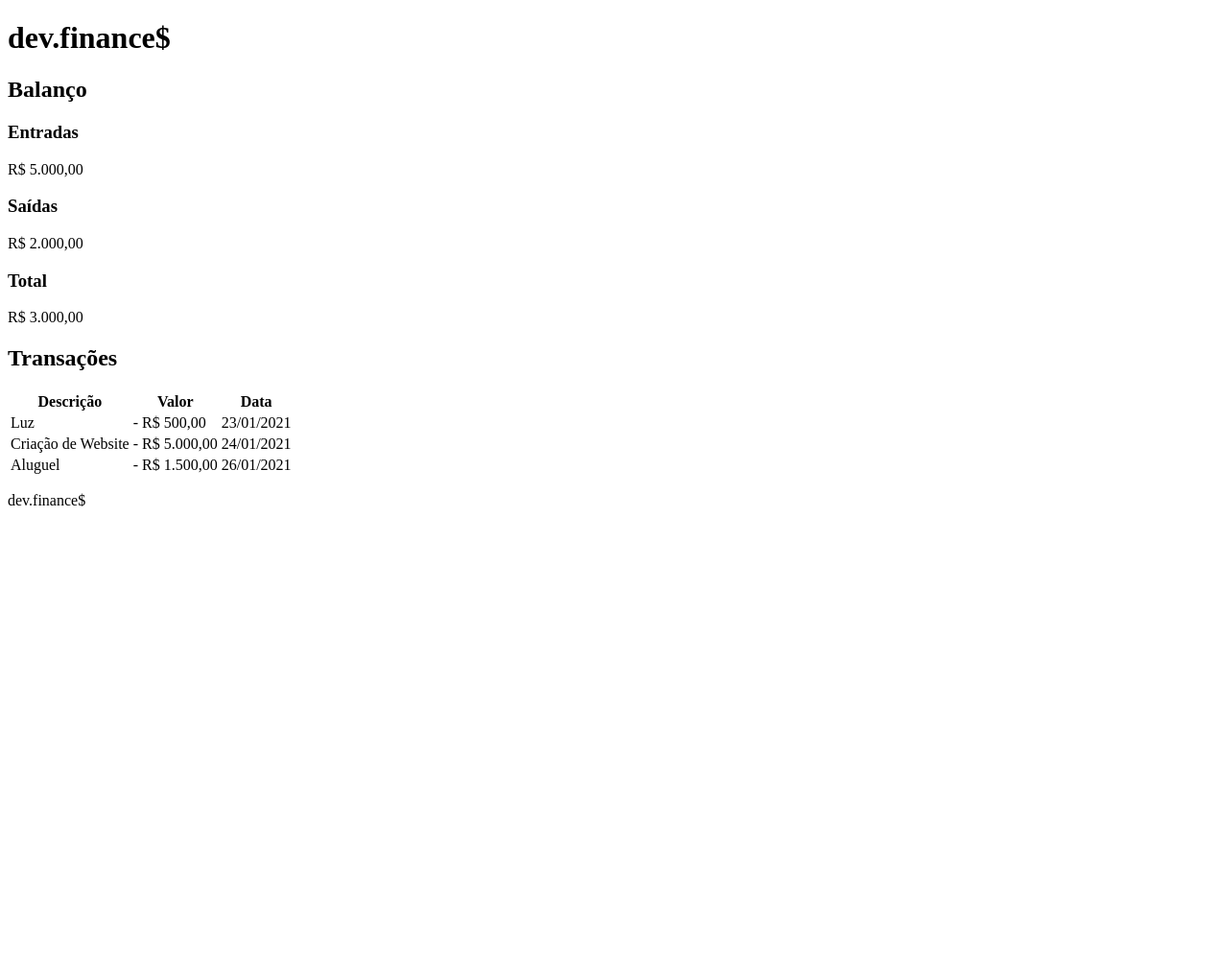
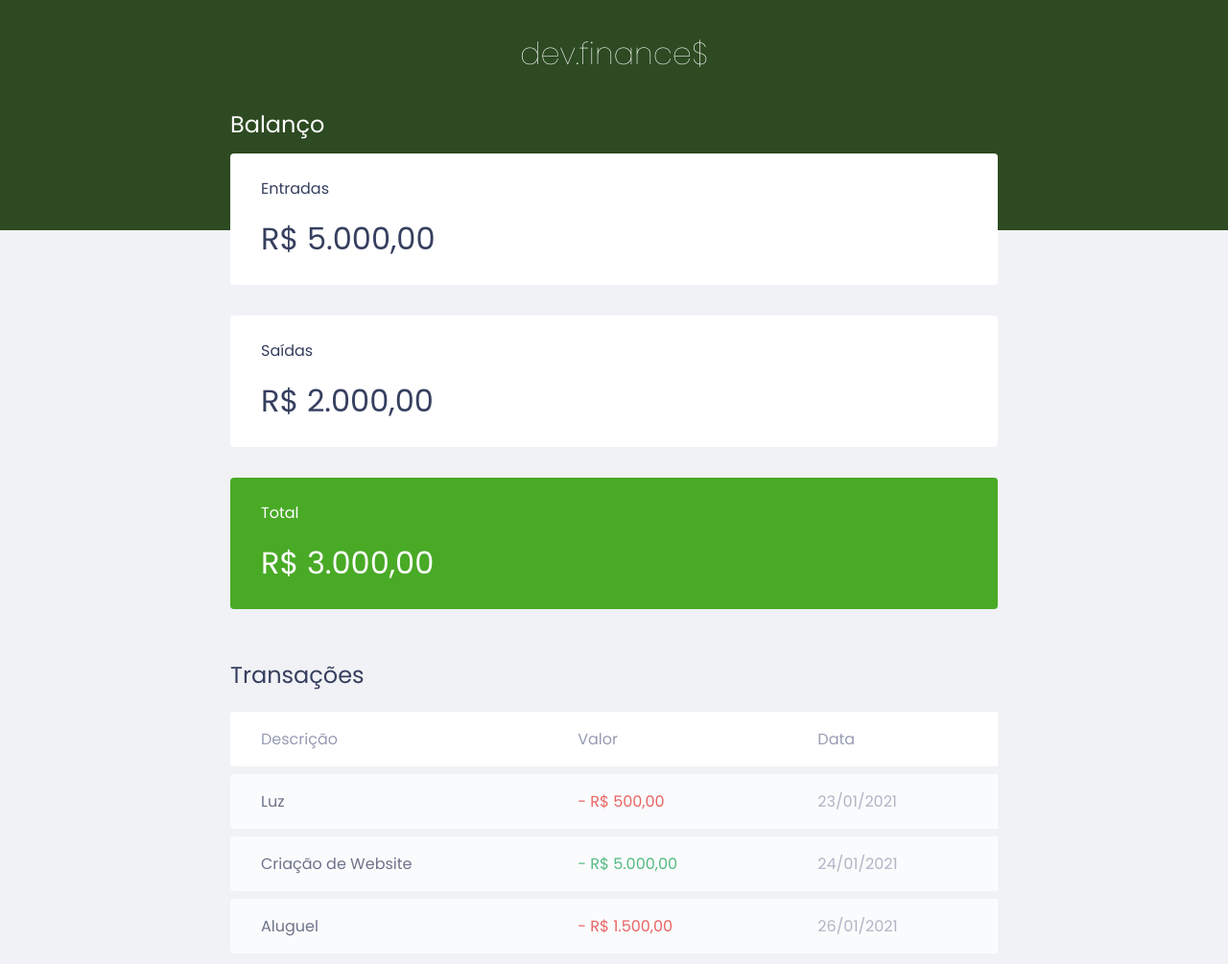
Before and after one commit to vktorbr/dev.finance, a plain HTML site: page index.html in a window 1280 px wide. Shown: the top 1005 px of the page at 96% size. Before the commit the page ends 800 px from the top, so only its background shows below. Drawn offline with Linux system fonts and the light colour scheme.

Commit message:
css inicial da aplicacao

```diff
--- a/index.html
+++ b/index.html
@@ -1,19 +1,22 @@
 <!DOCTYPE html>
-<html lang="en">
-
+<html lang="pt-br">
     <head>
         <meta charset="UTF-8">
         <meta http-equiv="X-UA-Compatible" content="IE=edge">
         <meta name="viewport" content="width=device-width, initial-scale=1.0">
         <title>dev.finance$</title>
+
+        <link rel="stylesheet" href="./style.css">
+        <link rel="preconnect" href="https://fonts.gstatic.com">
+        <link
+            href="https://fonts.googleapis.com/css2?family=Poppins:ital,wght@0,100;0,200;0,300;0,400;0,500;0,600;0,700;0,800;0,900;1,100;1,200;1,300;1,400;1,500;1,600;1,700;1,800;1,900&display=swap"
+            rel="stylesheet">
     </head>
-
     <body>
         <header>
             <h1 id="logo">dev.finance$</h1>
         </header>
-
-    <main>
+        <main class="container">
             <section id="balance">
                 <h2>Balanço</h2>
 
@@ -27,12 +30,13 @@
                     <p>R$ 2.000,00</p>
                 </div>
 
-            <div class="card">
+                <div class="card total">
                     <h3>Total</h3>
                     <p>R$ 3.000,00</p>
                 </div>
 
             </section>
+
             <section id="transaction">
                 <h2>Transações</h2>
 
@@ -46,28 +50,26 @@
                     </thead>
                     <tbody>
                         <tr>
-                        <td>Luz</td>
-                        <td>- R$ 500,00</td>
-                        <td>23/01/2021</td>
+                            <td class="description">Luz</td>
+                            <td class="expense">- R$ 500,00</td>
+                            <td class="date">23/01/2021</td>
                         </tr>
                         <tr>
-                        <td>Criação de Website</td>
-                        <td>- R$ 5.000,00</td>
-                        <td>24/01/2021</td>
+                            <td class="description">Criação de Website</td>
+                            <td class="income">- R$ 5.000,00</td>
+                            <td class="date">24/01/2021</td>
                         </tr>
                         <tr>
-                        <td>Aluguel</td>
-                        <td>- R$ 1.500,00</td>
-                        <td>26/01/2021</td>
+                            <td class="description">Aluguel</td>
+                            <td class="expense">- R$ 1.500,00</td>
+                            <td class="date">26/01/2021</td>
                         </tr>
                     </tbody>
                 </table>
             </section>
         </main>
-
         <footer>
             <p>dev.finance$</p>
         </footer>
     </body>
-
 </html>
--- /dev/null
+++ b/style.css
@@ -0,0 +1,127 @@
+/* GLOBAL */
+:root{
+    --dark-blue: #363f5f;
+}
+
+*{
+    margin: 0;
+    padding: 0;
+    box-sizing: border-box;
+}
+
+body{
+    background: #f0f2f5;
+    font-family: 'Poppins', sans-serif;
+}
+
+.container{
+    width: min(90vw, 800px); /* main vai ter no maximo 800px */
+    margin: auto;
+}
+
+/* TITLES */
+h2{
+    margin-top: 3.2rem; /* 3.2 x font-size do root */
+    margin-bottom: 0.8rem; /* 0.8 x font-size do root */
+    color: var(--dark-blue);
+    font-weight: normal;
+}
+
+/* HEADER */
+header{
+    background: #2d4a22;
+    padding: 2rem 0 10rem; /* top sides bottom */
+    text-align: center;
+}
+
+#logo{
+    color: #fff;
+    font-weight: 100;
+}
+
+/* BALANCE */
+#balance{
+    margin-top: -8rem;
+}
+
+#balance h2{
+    color: white;
+    margin-top: 0;
+}
+
+/* CARDS */
+.card{
+    background: white;
+    padding: 1.5rem 2rem;
+    border-radius: 0.25rem;
+    margin-bottom: 2rem;
+    color: var(--dark-blue);
+}
+
+.card h3{
+    font-weight: normal;
+    font-size: 1rem;
+}
+
+.card p{
+    font-size: 2rem;
+    line-height: 3rem;
+    margin-top: 1rem;
+}
+
+.card.total{
+    background: #49aa26;
+    color: white;
+}
+
+/* TABLE */
+#data-table{
+    width: 100%; /* 100% do main*/
+    border-spacing: 0rem 0.5rem; /* seta a distancia entre as bordas das celulas sides cimaebaixo */
+    color: #969cb3;
+}
+
+table thead tr th:first-child,
+table tbody tr td:first-child{
+    border-radius: 0.25rem 0 0 0.25rem; /* coloca borda apenas nos cantos da esquerda*/
+}
+
+table thead th{
+    background: white;
+    font-weight: normal;
+    padding: 1rem 2rem;
+    text-align: left;
+}
+
+table tbody tr{
+    opacity: 0.7;
+}
+
+table tbody tr:hover{
+    opacity: 1;
+}
+
+table tbody td{
+    background: white;
+    padding: 1rem 2rem;
+}
+
+td.description{
+    color: var(--dark-blue);
+}
+
+td.income{
+    color: #12a454;
+}
+
+td.expense{
+    color: #e92929;
+}
+
+/* FOOTER */
+footer{
+    text-align: center;
+    padding: 4rem 0 2rem;
+    color: var(--dark-blue);
+    opacity: 0.6;
+}
```
Lines whose indentation alone changed are shown as unchanged.
